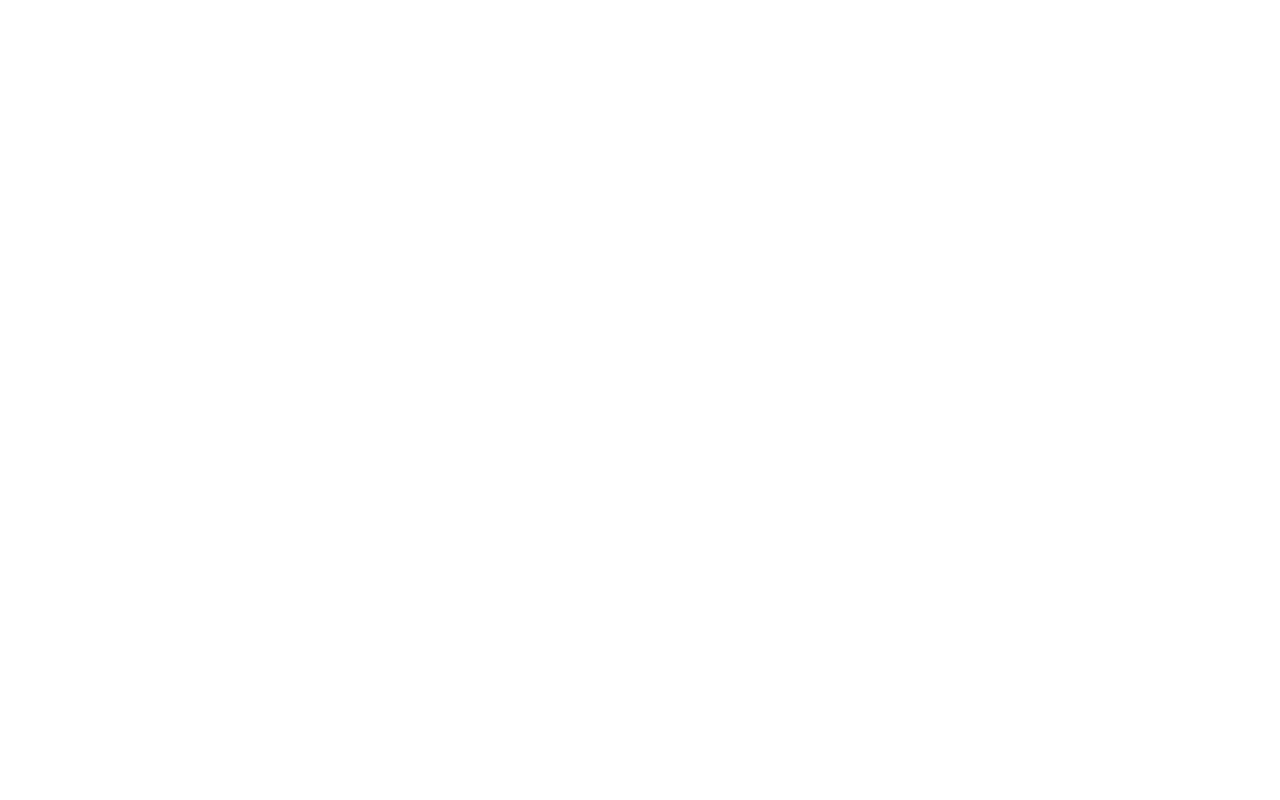
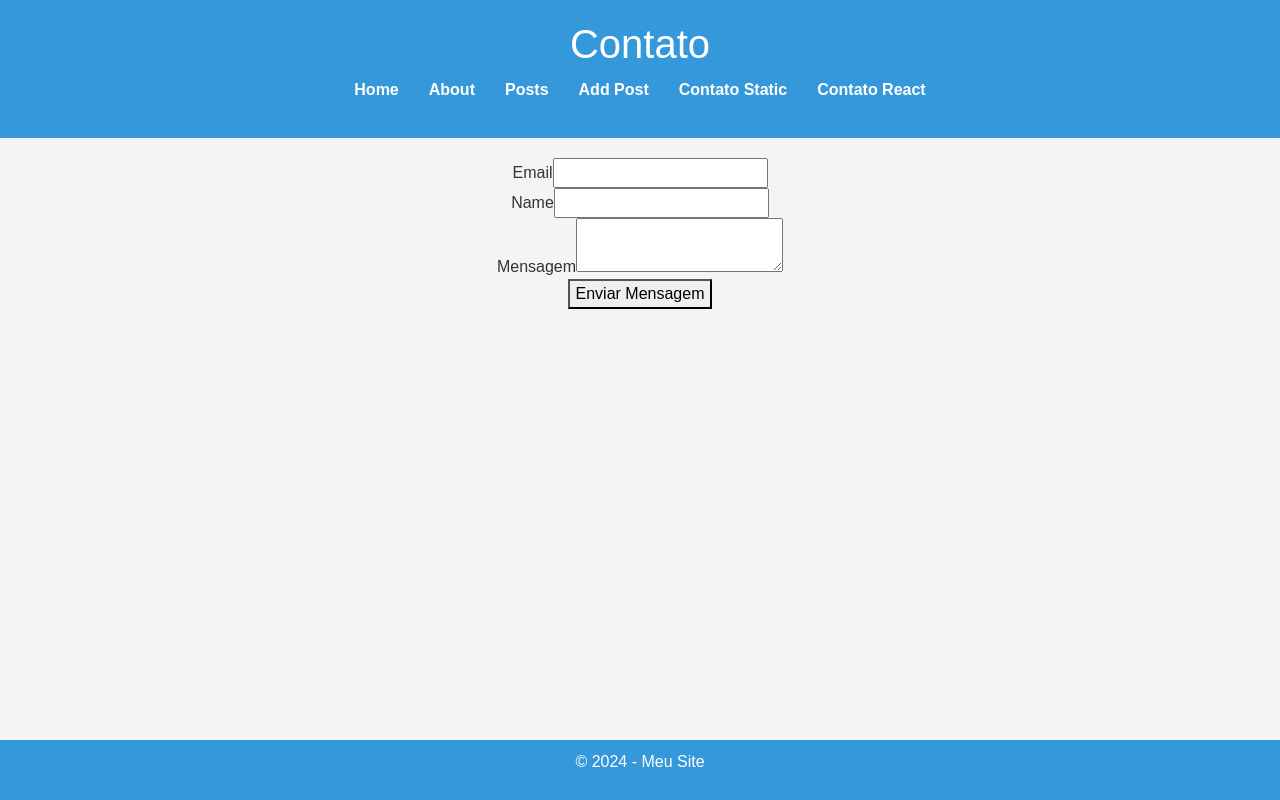
Before and after one commit to Galvictor/blog-getsby, a Gatsby site: page /contato-react in a window 1280 px wide. Before the commit this address had no page. Built offline with nearby package versions, Linux system fonts and the light colour scheme; Gatsby itself is replaced by a stand-in of ours.

Commit message:
contato em react

```diff
--- a/src/components/header.tsx
+++ b/src/components/header.tsx
@@ -25,7 +25,10 @@
                         <Link to="/posts/add-posts">Add Post</Link>
                     </li>
                     <li>
-                        <Link to="/contato">Contato</Link>
+                        <Link to="/contato">Contato Static</Link>
+                    </li>
+                    <li>
+                        <Link to="/contato-react">Contato React</Link>
                     </li>
                 </ul>
             </nav>
--- /dev/null
+++ b/src/pages/contato-react.tsx
@@ -0,0 +1,66 @@
+import * as React from "react"
+import {useState} from "react"
+import type {HeadFC} from "gatsby"
+import Layout from "../components/layout"
+import {formContainer, formGroup, submitBtn} from "../styles/form.module.scss";
+
+const ContatoPage: React.FC = () => {
+
+    const [inputs, setInputs] = useState({email: '', name: '', mensage: ''});
+
+    const encode = (data: any) => {
+        return Object.keys(data)
+            .map(key => encodeURIComponent(key) + "=" + encodeURIComponent(data[key]))
+            .join("&");
+    }
+
+    const hangleSubmit = (e: React.FormEvent) => {
+
+        if (inputs.email === '' || inputs.name === '' || inputs.mensage === '') {
+            alert('Preencha todos os campos');
+        }
+
+        e.preventDefault();
+        fetch('/', {
+            method: 'POST',
+            headers: {'Content-Type': 'application/x-www-form-urlencoded'},
+            body: encode({...inputs, 'form-name': 'contact-react'})
+        })
+            .then(() => {
+                alert('Mensagem enviada com sucesso!');
+                setInputs({email: '', name: '', mensage: ''})
+            })
+            .catch(error => alert(error));
+    }
+
+    return (
+        <Layout title="Contato">
+            <div className={formContainer}>
+                <form onSubmit={hangleSubmit} method="post" data-netlify-honeypot="bot-field" data-netlify="true"
+                      name="contact-react">
+                    <input type="hidden" name="form-name" value="contact-react"/>
+                    <div className={formGroup}>
+                        <label htmlFor="email">Email</label>
+                        <input id="email" type="email" name="email"/>
+                    </div>
+                    <div className={formGroup}>
+                        <label htmlFor="name">Name</label>
+                        <input id="name" type="text" name="name"/>
+                    </div>
+                    <div className={formGroup}>
+                        <label htmlFor="mensage">Mensagem</label>
+                        <textarea id="mensage" name="mensage"/>
+                    </div>
+                    <button type="submit" className={submitBtn}>
+                        Enviar Mensagem
+                    </button>
+                </form>
+            </div>
+        </Layout>
+    );
+
+}
+
+export default ContatoPage;
+
+export const Head: HeadFC = () => <title>Contato</title>
```
